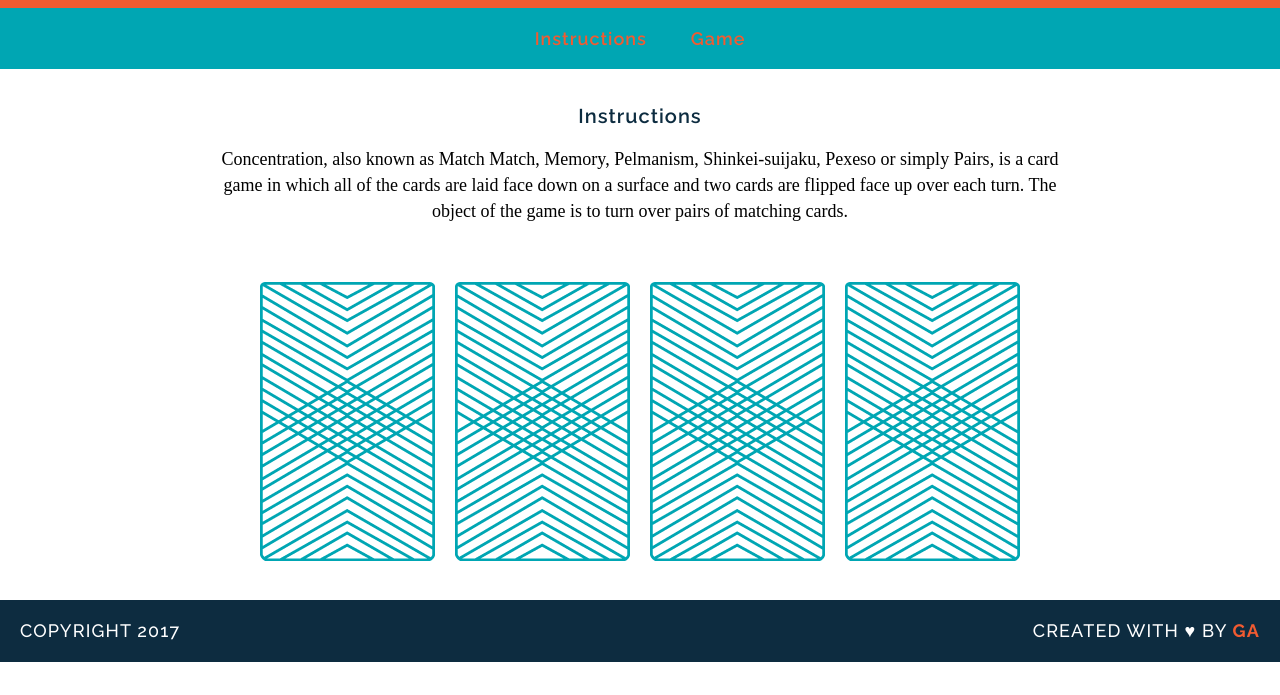
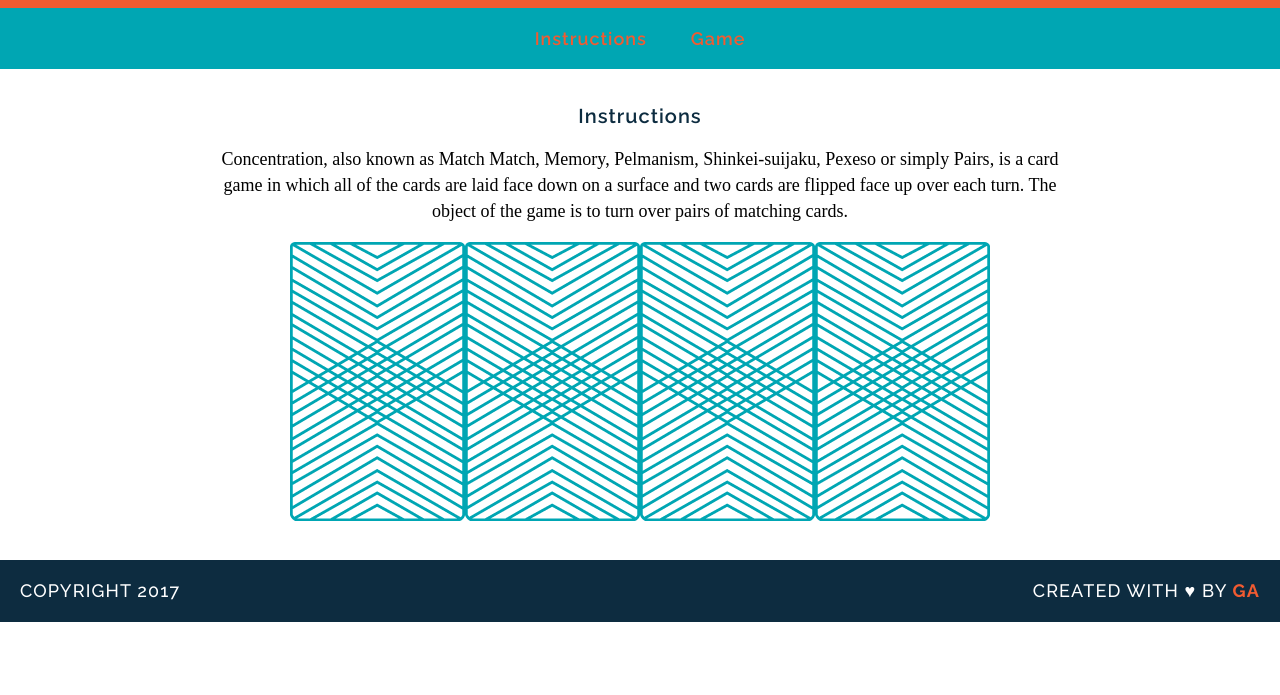
Before and after one commit to knownopear/wdi-fundamentals-memorygame, a plain HTML site: page index.html in a window 1280 px wide. Shown: the part 105-800 px from the top of the page. Drawn offline with Linux system fonts and the light colour scheme; a web font is replaced by a local one.

Commit message:
finished for now

```diff
--- a/index.html
+++ b/index.html
@@ -19,19 +19,14 @@
 	<h2 id="instructionstitle">Instructions</h2>
 	<p>Concentration, also known as Match Match, Memory, Pelmanism, Shinkei-suijaku, Pexeso or simply Pairs, is a card game in which all of the cards are laid face down on a surface and two cards are flipped face up over each turn. The object of the game is to turn over pairs of matching cards.</p>
 
-	<div id="gametitle">
-		<img src="images/back.png" class="cardimg" alt="Queen Diamonds">
-		<img src="images/back.png" class="cardimg"  alt="Queen Hearts">
-		<img src="images/back.png" class="cardimg"  alt="King Diamonds">
-		<img src="images/back.png" class="cardimg"  alt="King Hearts">
-	</div>
-
+<div id="game-board" class="board clearfix"></div>
 
 	</main>
 
 	<footer class="clearfix">
 		<p class="copyright">Copyright 2017</p>
 		<p class="message">Created with &hearts; by <span class="name">GA</span>
+
 		</p>
 	</footer>
 
--- a/js/main.js
+++ b/js/main.js
@@ -1,5 +1,3 @@
-console.log("Up and running!");
-
 var cards = [
 {
 rank: "queen",
@@ -33,13 +31,28 @@ var checkForMatch = function () {
 	}
 };
 
-var flipCard = function (cardId){
-	console.log("User has flipped " + cards[cardId].rank + "!")
+var flipCard = function () {
+	var cardId = this.getAttribute("data-id");
+	this.setAttribute("src", cards[cardId].cardImage);
+	console.log("User flipped " + cards[cardId].rank + "!");
+	cardsInPlay.push(cards[cardId].rank);
+	console.log(cards[cardId].cardImage);
 	console.log(cards[cardId].suit);
-	console.log(cards[cardId].cardImage);
-	cardsInPlay.push(cards[cardId].rank);
-	checkForMatch();
+	if(cardsInPlay.length === 2) {
+		checkForMatch();
+	}
 };
 
-flipCard(0);
-flipCard(2);
+var createBoard = function () {
+    for (var i = 0; i < cards.length; i++) {
+    var cardElement = document.createElement("img");
+    cardElement.setAttribute("src", "images/back.png");
+    cardElement.setAttribute("data-id", i);
+    cardElement.addEventListener("click", flipCard);
+    document.getElementById("game-board").appendChild(cardElement);
+    }
+};
+
+
+
+createBoard();
```
Also changed, not shown: js/back.png (added), js/king-of-diamonds.png (added), js/king-of-hearts.png (added), js/queen-of-diamonds.png (added), js/queen-of-hearts.png (added).
